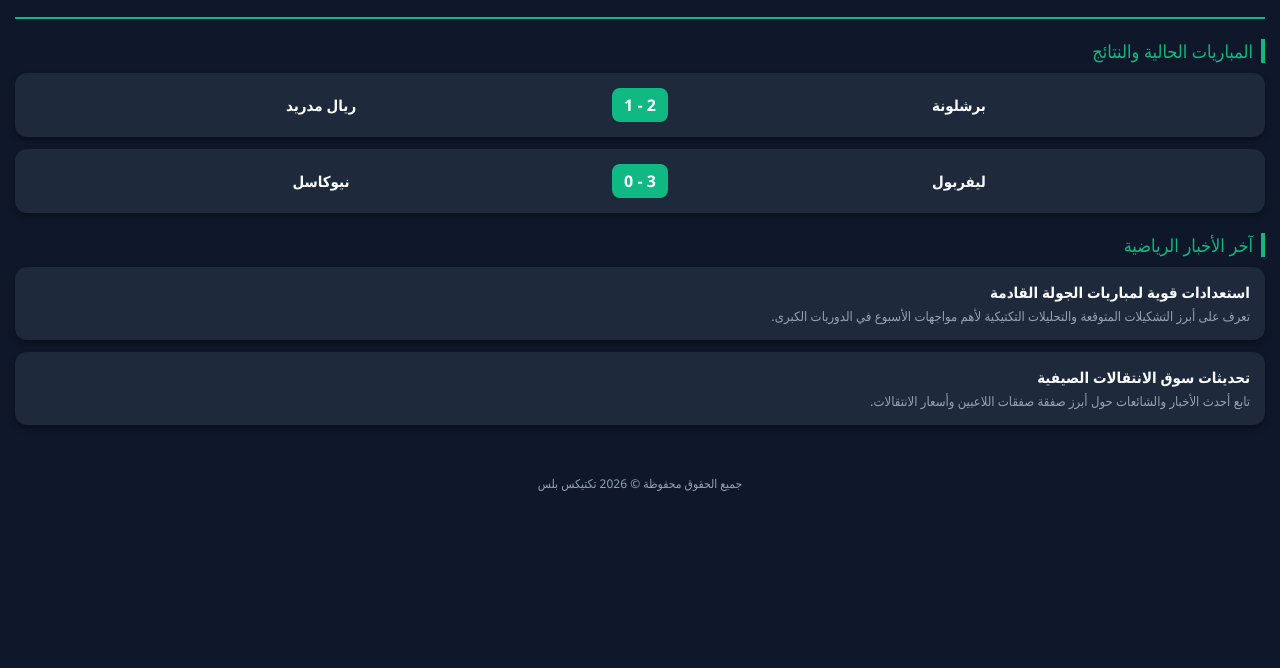
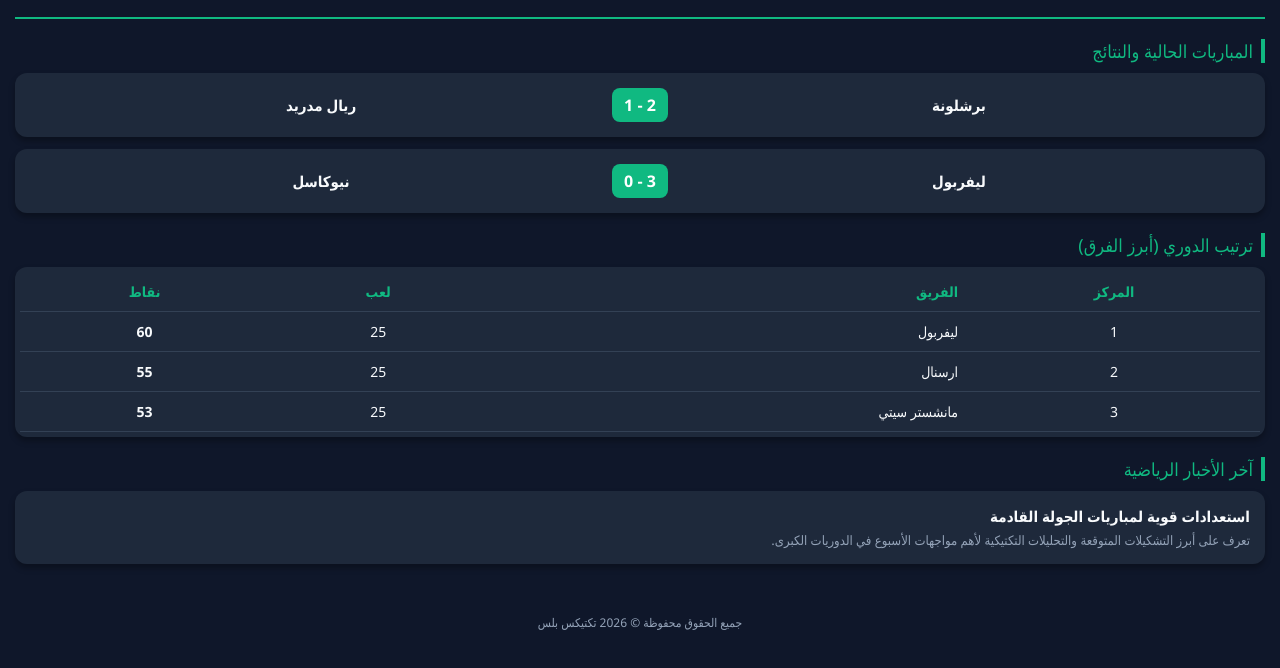
Before and after one commit to t41869453-wq/Tactics-Plus-, a plain HTML site: page index.html in a window 1280 px wide. Shown: the part 98-766 px from the top of the page. Drawn offline with Linux system fonts and the light colour scheme.

Commit message:
Update index.html

```diff
--- a/index.html
+++ b/index.html
@@ -71,6 +71,29 @@
             font-weight: bold;
             font-size: 16px;
         }
+        /* تصميم جدول الترتيب */
+        table {
+            width: 100%;
+            border-collapse: collapse;
+            text-align: center;
+            font-size: 14px;
+        }
+        th, td {
+            padding: 10px;
+            border-bottom: 1px solid #334155;
+        }
+        th {
+            color: var(--primary-color);
+            font-weight: bold;
+        }
+        td:nth-child(2) {
+            text-align: right;
+            padding-right: 10px;
+        }
+        th:nth-child(2) {
+            text-align: right;
+            padding-right: 10px;
+        }
         .news-title {
             font-size: 15px;
             font-weight: bold;
@@ -110,6 +133,40 @@
         <div class="team">نيوكاسل</div>
     </div>
 
+    <div class="section-title">ترتيب الدوري (أبرز الفرق)</div>
+    <div class="card" style="padding: 5px;">
+        <table>
+            <thead>
+                <tr>
+                    <th>المركز</th>
+                    <th>الفريق</th>
+                    <th>لعب</th>
+                    <th>نقاط</th>
+                </tr>
+            </thead>
+            <tbody>
+                <tr>
+                    <td>1</td>
+                    <td>ليفربول</td>
+                    <td>25</td>
+                    <td><b>60</b></td>
+                </tr>
+                <tr>
+                    <td>2</td>
+                    <td>ارسنال</td>
+                    <td>25</td>
+                    <td><b>55</b></td>
+                </tr>
+                <tr>
+                    <td>3</td>
+                    <td>مانشستر سيتي</td>
+                    <td>25</td>
+                    <td><b>53</b></td>
+                </tr>
+            </tbody>
+        </table>
+    </div>
+
     <div class="section-title">آخر الأخبار الرياضية</div>
 
     <div class="card">
@@ -117,14 +174,9 @@
         <div class="news-desc">تعرف على أبرز التشكيلات المتوقعة والتحليلات التكتيكية لأهم مواجهات الأسبوع في الدوريات الكبرى.</div>
     </div>
 
-    <div class="card">
-        <div class="news-title">تحديثات سوق الانتقالات الصيفية</div>
-        <div class="news-desc">تابع أحدث الأخبار والشائعات حول أبرز صفقة صفقات اللاعبين وأسعار الانتقالات.</div>
-    </div>
-
     <footer>
         جميع الحقوق محفوظة &copy; 2026 تكتيكس بلس
     </footer>
 
 </body>
-</html>
+                    </html>
```
